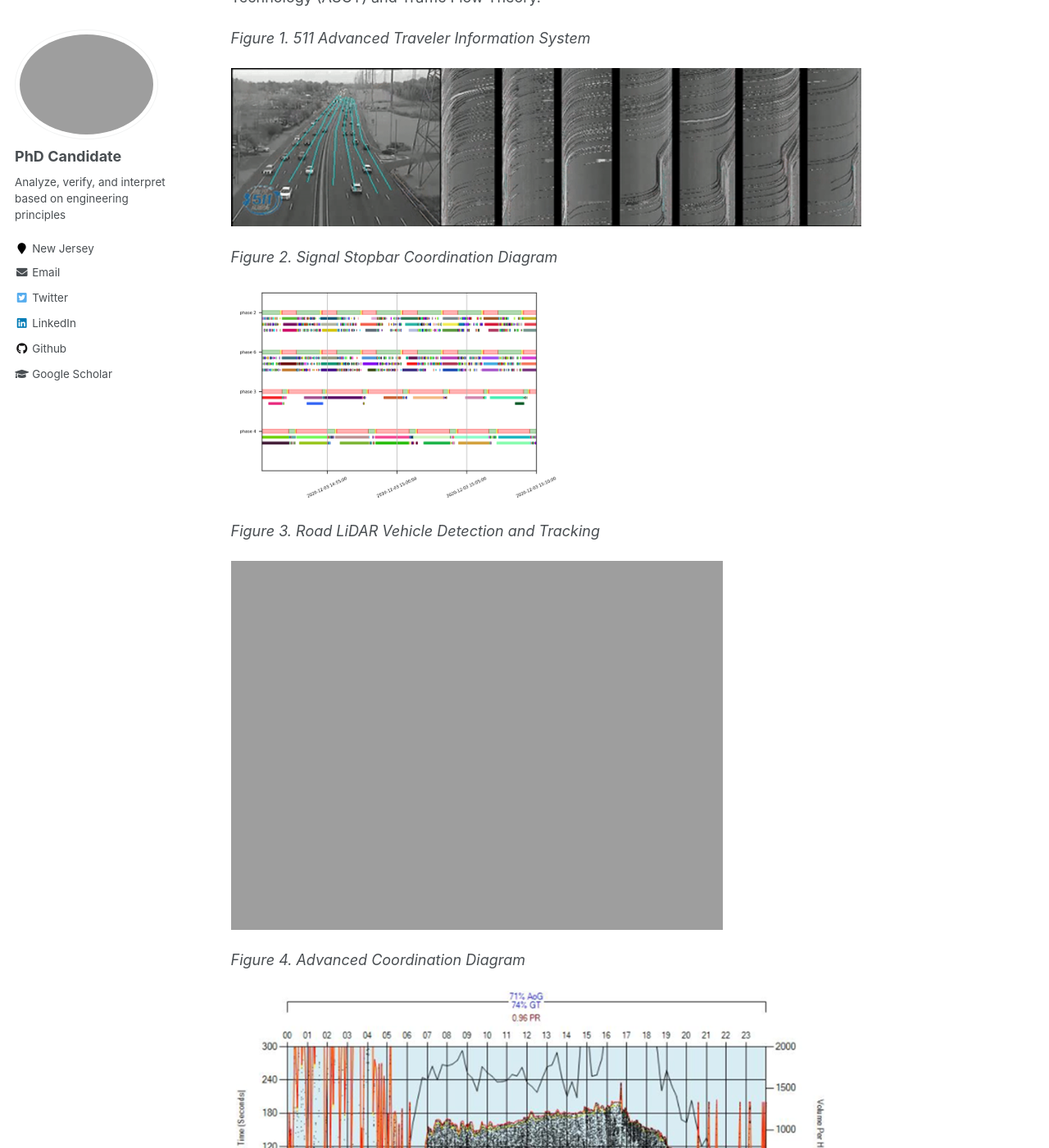
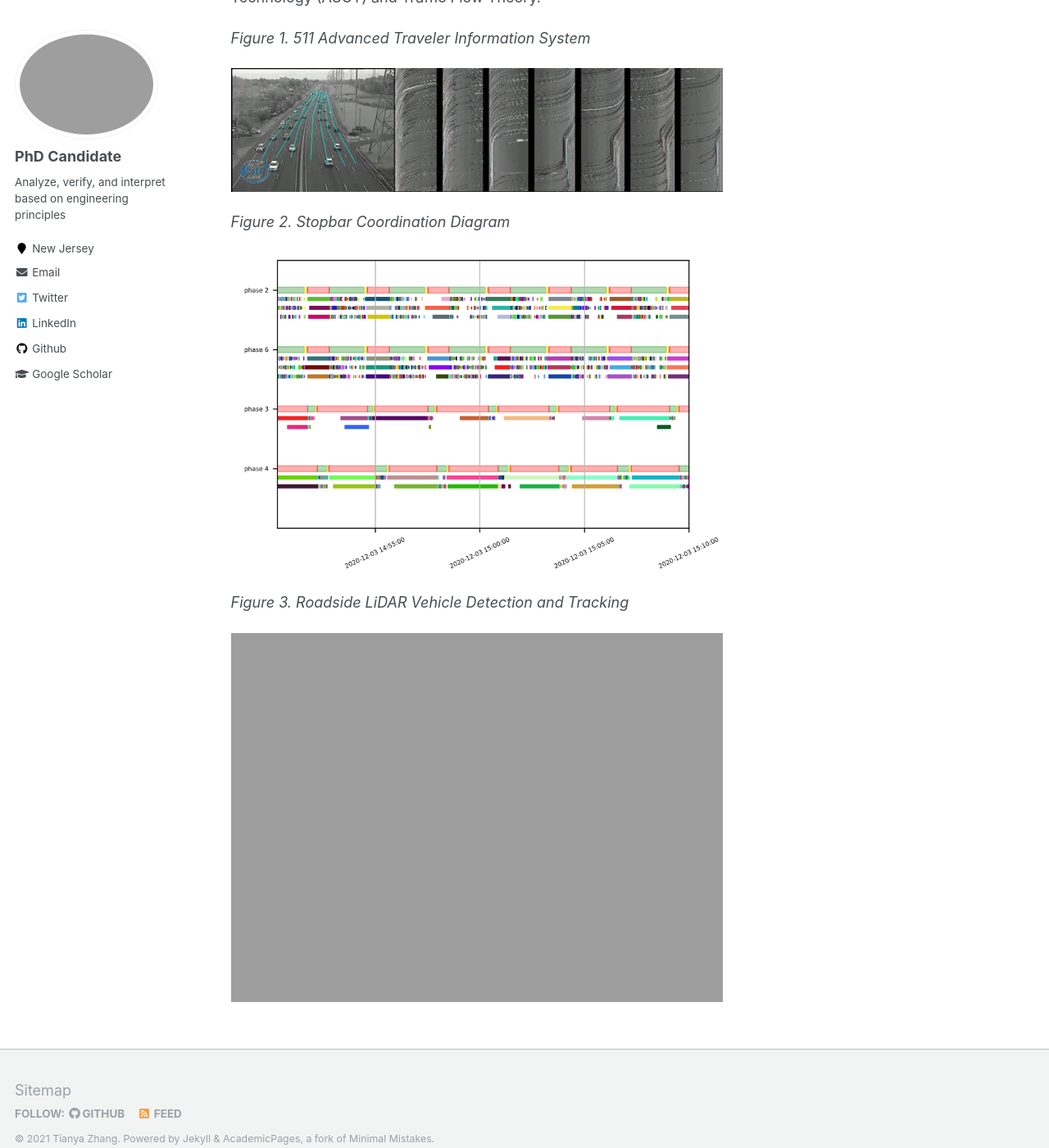
Before and after one commit to TeRyZh/Website, a Jekyll site: the page built from _pages/about.md, in a window 1280 px wide and 1400 px high, scrolled down 836 px. Shown: the whole window at 82% size. Built offline with Jekyll 4.4.1, drawn with Linux system fonts in a browser that asks for light colours.

Commit message:
Update about.md

```diff
--- a/_pages/about.md
+++ b/_pages/about.md
@@ -25,21 +25,23 @@ Automated Traffic Signal Performance Measures (ATSPMs), Adaptive Signal Control
 
 _Figure 1. 511 Advanced Traveler Information System_
 
-<img src="{{ site.url }}{{ site.baseurl }}/images/Picture1.png">
-
-
-_Figure 2. Signal Stopbar Coordination Diagram_
-
-<img src="{{ site.url }}{{ site.baseurl }}/images/RCD.png" width="400" height="300">
+<img src="{{ site.url }}{{ site.baseurl }}/images/Picture1.png" width="600" height="400">
 
 
 
-_Figure 3. Road LiDAR Vehicle Detection and Tracking_
+_Figure 2. Stopbar Coordination Diagram_
+
+<img src="{{ site.url }}{{ site.baseurl }}/images/RCD.png" width="600" height="400">
+
+
+
+_Figure 3. Roadside LiDAR Vehicle Detection and Tracking_
 
 <img src="{{ site.url }}{{ site.baseurl }}/images/Detection%20and%20Tracking_small.png" width="600" height="400">
 
 
+<!--
 
 _Figure 4. Advanced Coordination Diagram_
 
-<img src="{{ site.url }}{{ site.baseurl }}/images/PCD_comparison.png">
+<img src="{{ site.url }}{{ site.baseurl }}/images/PCD_comparison.png"> -->
```
